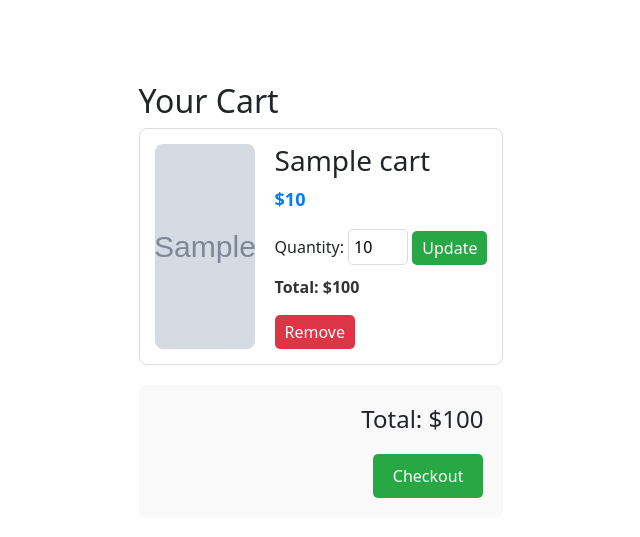
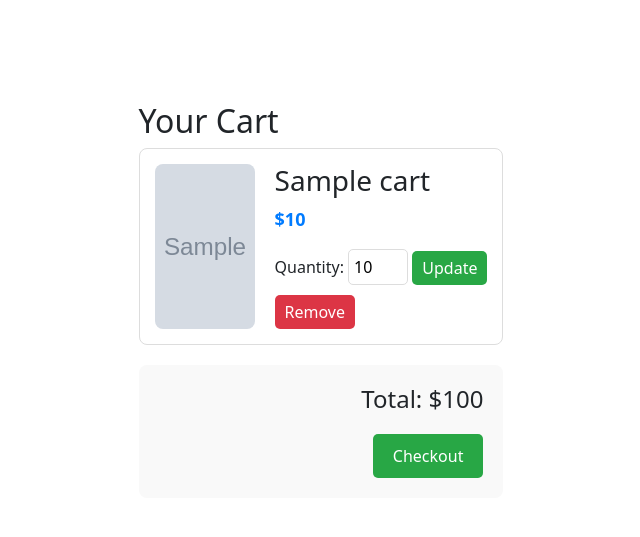
Before and after one commit to AdamDono/BuyMo, a Flask app: page /cart in a window 1280 px wide. Shown: the part 100-637 px from the top of the page, without its empty margins (319-959 px from the left). Run offline with Flask 3, Linux system fonts and the light colour scheme; a user stored in the database is signed in; grey boxes marked "Sample" are stand-in pictures; a database or web service that is not in the repository returns one stand-in record (values such as "Sample title"); some libraries are stand-ins or nearby versions.

Commit message:
final day push

```diff
--- a/templates/cart.html
+++ b/templates/cart.html
@@ -32,12 +32,14 @@
                 <div class="details">
                     <h3>{{ item[1] }}</h3>
                     <p class="price">${{ item[2] }}</p>
+                <!-- Update Quantity Form -->
 <form method="POST" action="{{ url_for('update_cart_item', cart_item_id=item[0]) }}" class="quantity-form">
     <label for="quantity">Quantity:</label>
     <input type="number" id="quantity" name="quantity" value="{{ item[4] }}" min="1">
     <button type="submit" class="btn">Update</button>
 </form>
-                    <p class="total">Total: ${{ item[2] * item[4] }}</p>
+
+<!-- Remove Item Form -->
 <form method="POST" action="{{ url_for('remove_from_cart', cart_item_id=item[0]) }}">
     <button type="submit" class="btn btn-danger">Remove</button>
 </form>
```
Lines whose indentation alone changed are shown as unchanged.
